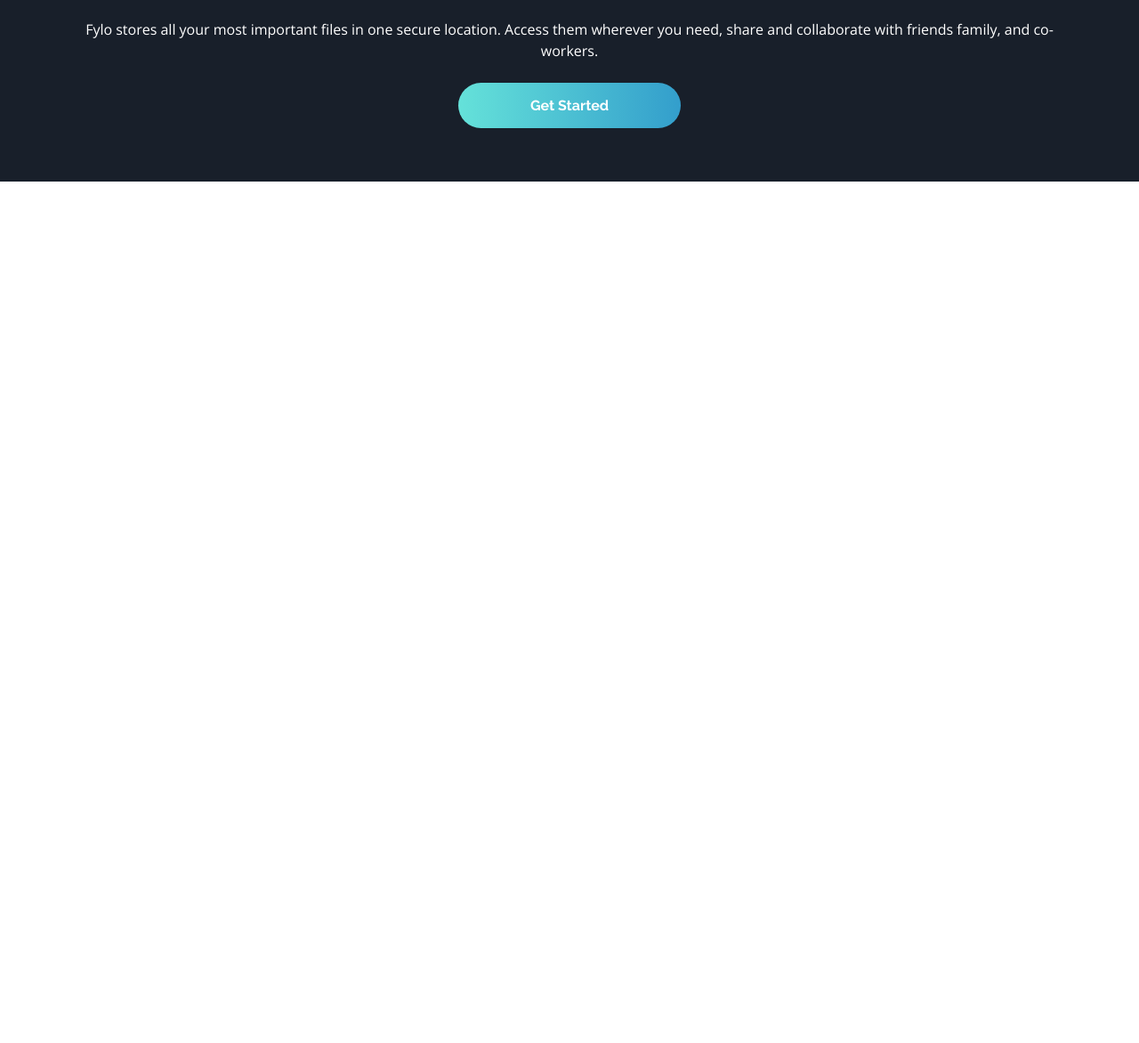
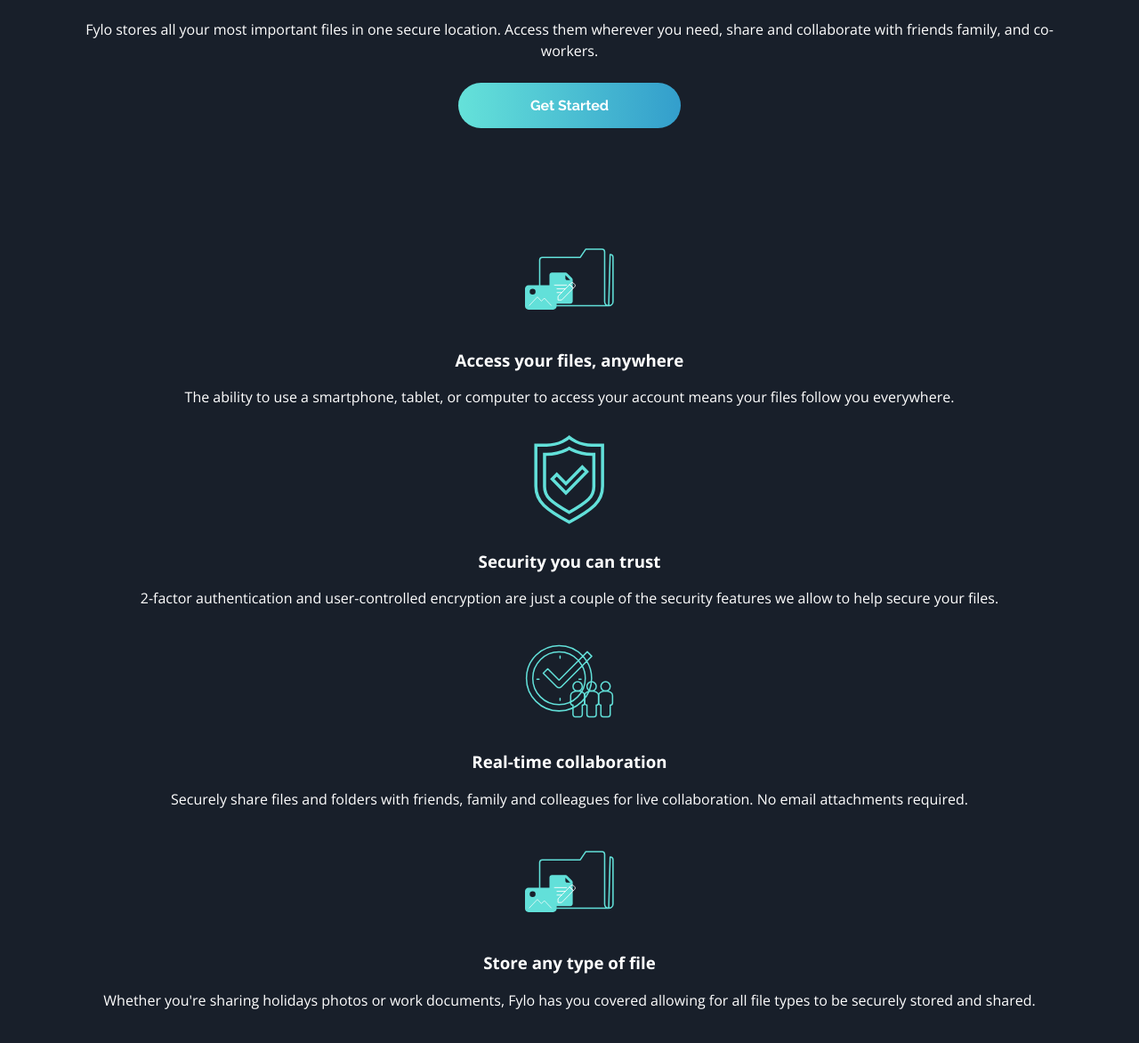
Before and after one commit to ricardozu/landingPage-Dark, a plain HTML site: page index.html in a window 1280 px wide. Shown: the part 530-1702 px from the top of the page at 89% size. Before the commit the page ends 800 px from the top, so only its background shows below. Drawn offline with nearby package versions, Linux system fonts and the light colour scheme.

Commit message:
agregue main y parte del contenido

```diff
--- a/css/style.css
+++ b/css/style.css
@@ -20,6 +20,7 @@
 }
 body{
     font-family: var(--body-font);
+    background-color: var(--blue-main);
 }
 
 .hero{
@@ -129,3 +130,26 @@ body{
    font-family: var(--heading-font);
    text-decoration: none;
 }
+
+.about{
+    color: #fff;
+    /*Para que se centren los elementos*/
+    text-align: center;
+    display: flex;
+    flex-direction: column;
+    gap: 2em;
+}
+
+
+.about__img{
+    width: 100px;
+    height: 100px;
+    object-fit: contain;
+    display: block;
+    margin: 0 auto;
+}
+
+.about__title{
+    margin-top: 1.5em;
+    margin-bottom: 1em;
+}
--- a/index.html
+++ b/index.html
@@ -20,12 +20,9 @@
             <a href="#" class="nav__link">Sign In</a>
 
         </nav>
-
         <div class="hero__wave">
 
         </div>
-
-
         <section class="hero__main container">
             <figure class="hero__picture">
                 <img src="./assets/img/illustration-intro.png" alt="" class="hero__img">
@@ -39,8 +36,49 @@
             </a>
 
         </section>
+    </header>
+
+    <main class="main">
+        <section class="about container">
+
+            <article class="about__item">
+                <figure class="about__picture">
+                    <img src="/assets/icon/icon-any-file.svg" class="about__img" alt="">
+                </figure>
+                <h3 class="about__title">Access your files, anywhere</h3>
+                <p class="about__paragraph">The ability to use a smartphone, tablet, or computer to access your account means your files follow you everywhere.</p>
+
+            </article>
+
+            <article class="about__item">
+                <figure class="about__picture">
+                    <img src="/assets/icon/icon-security.svg" class="about__img" alt="">
+                </figure>
+                <h3 class="about__title">Security you can trust</h3>
+                <p class="about__paragraph">2-factor authentication and user-controlled encryption are just a couple of the security features we allow to help secure your files.</p>
+
+            </article>
+
+            <article class="about__item">
+                <figure class="about__picture">
+                    <img src="./assets/icon/icon-collaboration.svg" class="about__img" alt="">
+                </figure>
+                <h3 class="about__title">Real-time collaboration</h3>
+                <p class="about__paragraph"> Securely share files and folders with friends, family and colleagues for live collaboration. No email attachments required.</p>
+
+            </article>
+
+            <article class="about__item">
+                <figure class="about__picture">
+                    <img src="./assets/icon/icon-any-file.svg" class="about__img" alt="">
+                </figure>
+                <h3 class="about__title">Store any type of file</h3>
+                <p class="about__paragraph"> Whether you're sharing holidays photos or work documents, Fylo has you covered allowing for all file types to be securely stored and shared.</p>
+
+            </article>
 
 
-    </header>
+        </section>
+    </main>
 </body>
 </html>
```
